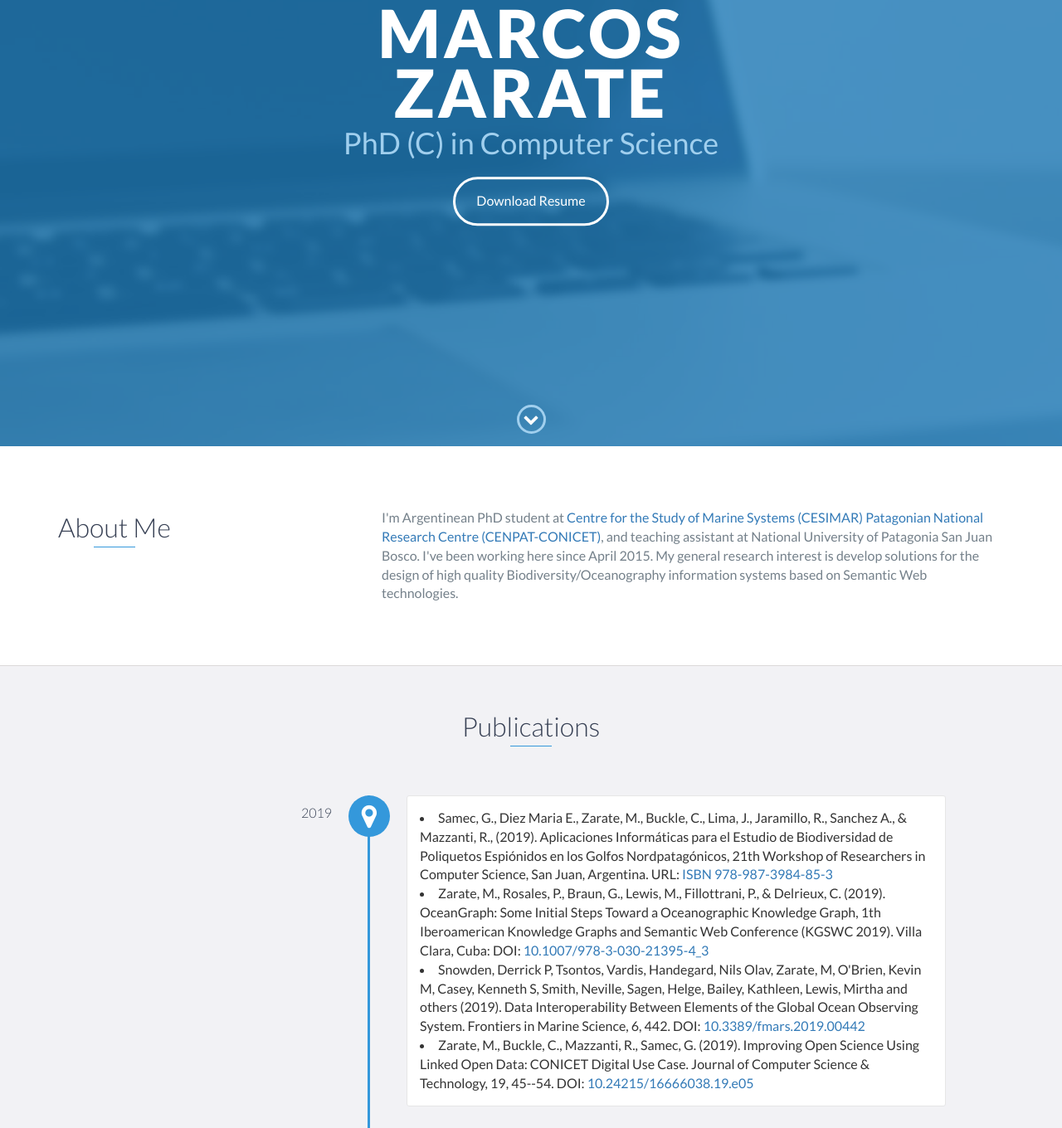
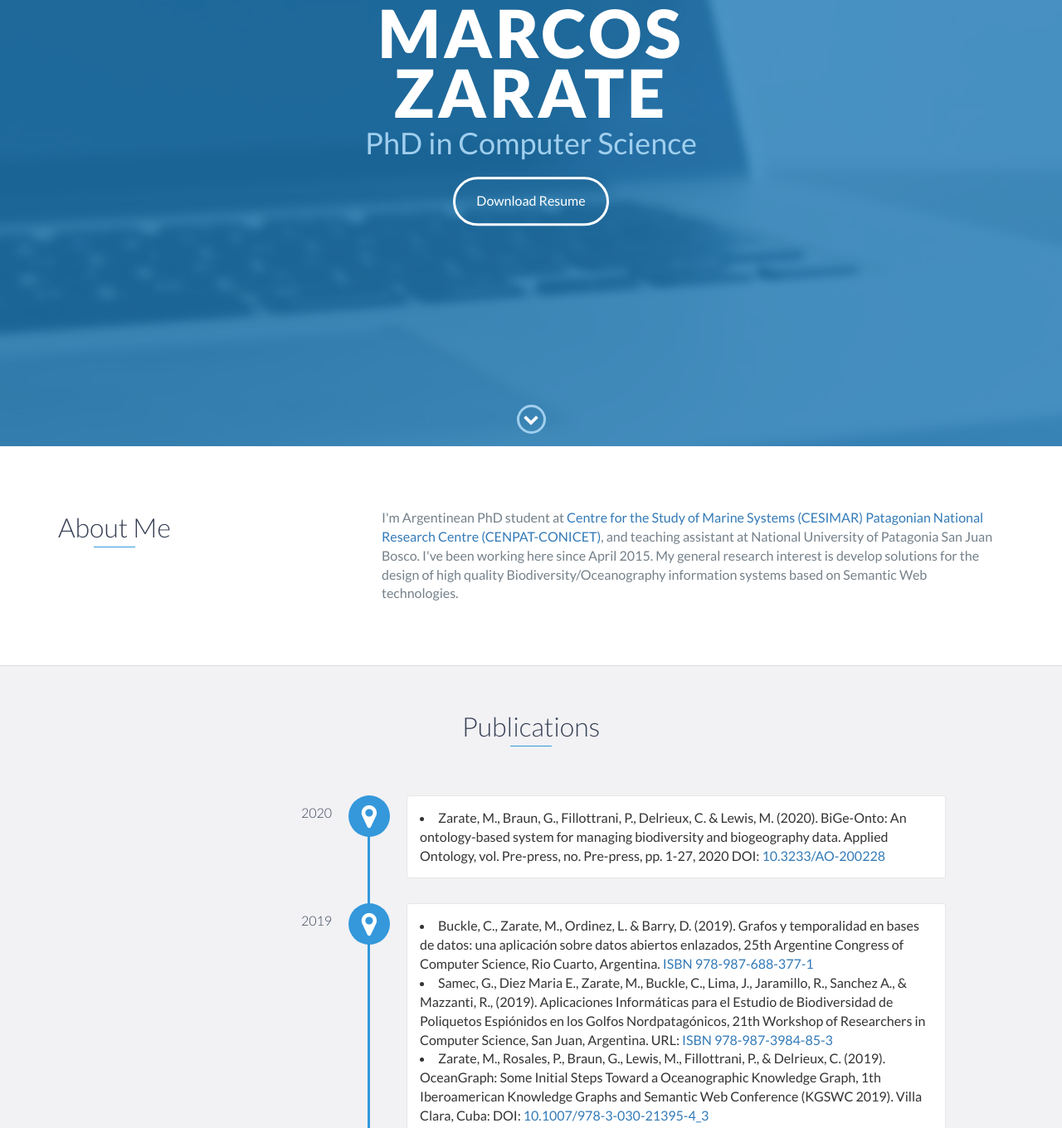
Before and after one commit to marcosdzarate/marcosdzarate.github.io, a website: page index.html in a window 1280 px wide. Shown: the part 262-1622 px from the top of the page at 83% size. Drawn offline with nearby package versions, Linux system fonts and the light colour scheme.

Commit message:
Update index.html

```diff
--- a/index.html
+++ b/index.html
@@ -49,7 +49,7 @@
     <div id="lead">
         <div id="lead-content">
             <h1>Marcos Zarate</h1>
-            <h2>PhD (C) in Computer Science</h2>
+            <h2>PhD in Computer Science</h2>
             <a href="https://github.com/marcosdzarate/marcosdzarate.github.io/blob/master/cv-marcos-zarate.pdf" class="btn-rounded-white">Download Resume</a>
         </div>
         <!-- End #lead-content -->
@@ -86,8 +86,16 @@
     <div id="experience" class="background-alt">
         <h2 class="heading">Publications</h2>
         <div id="experience-timeline">
+
+	    <div data-date="2020">
+                <p>
+                   <li>  Zarate, M., Braun, G., Fillottrani, P., Delrieux, C. & Lewis, M. (2020). BiGe-Onto: An ontology-based system for managing biodiversity and biogeography data. Applied Ontology, vol. Pre-press, no. Pre-press, pp. 1-27, 2020 DOI: <a href="https://content.iospress.com/articles/applied-ontology/ao200228">10.3233/AO-200228</a> </li>
+		</p>
+            </div>
+
             <div data-date="2019">
                 <p>
+		   <li>  Buckle, C., Zarate, M., Ordinez, L. & Barry, D. (2019). Grafos y temporalidad en bases de datos: una aplicación sobre datos abiertos enlazados, 25th Argentine Congress of Computer Science, Rio Cuarto, Argentina. <a href="http://sedici.unlp.edu.ar/handle/10915/91040">ISBN 978-987-688-377-1</a> </li>
                    <li>  Samec, G., Diez Maria E., Zarate, M., Buckle, C., Lima, J., Jaramillo, R., Sanchez A., & Mazzanti, R., (2019). Aplicaciones Informáticas para el Estudio de Biodiversidad de Poliquetos Espiónidos en los Golfos Nordpatagónicos, 21th Workshop of Researchers in Computer Science, San Juan, Argentina. URL: <a href="http://redunci.info.unlp.edu.ar/docs/Libro_WICC_2019-con_paginas.pdf">ISBN 978-987-3984-85-3</a> </li>
                    <li>  Zarate, M., Rosales, P., Braun, G., Lewis, M., Fillottrani, P., & Delrieux, C. (2019). OceanGraph: Some Initial Steps Toward a Oceanographic Knowledge Graph, 1th Iberoamerican Knowledge Graphs and Semantic Web Conference (KGSWC 2019). Villa Clara, Cuba: DOI: <a href="https://link.springer.com/chapter/10.1007/978-3-030-21395-4_3">10.1007/978-3-030-21395-4_3</a> </li>
 		   <li>  Snowden, Derrick P, Tsontos, Vardis, Handegard, Nils Olav, Zarate, M, O'Brien, Kevin M, Casey, Kenneth S, Smith, Neville, Sagen, Helge, Bailey, Kathleen, Lewis, Mirtha and others (2019). Data Interoperability Between Elements of the Global Ocean Observing System. Frontiers in Marine Science, 6, 442. DOI: <a href="https://www.frontiersin.org/articles/10.3389/fmars.2019.00442/abstract">10.3389/fmars.2019.00442</a> </li>
```
